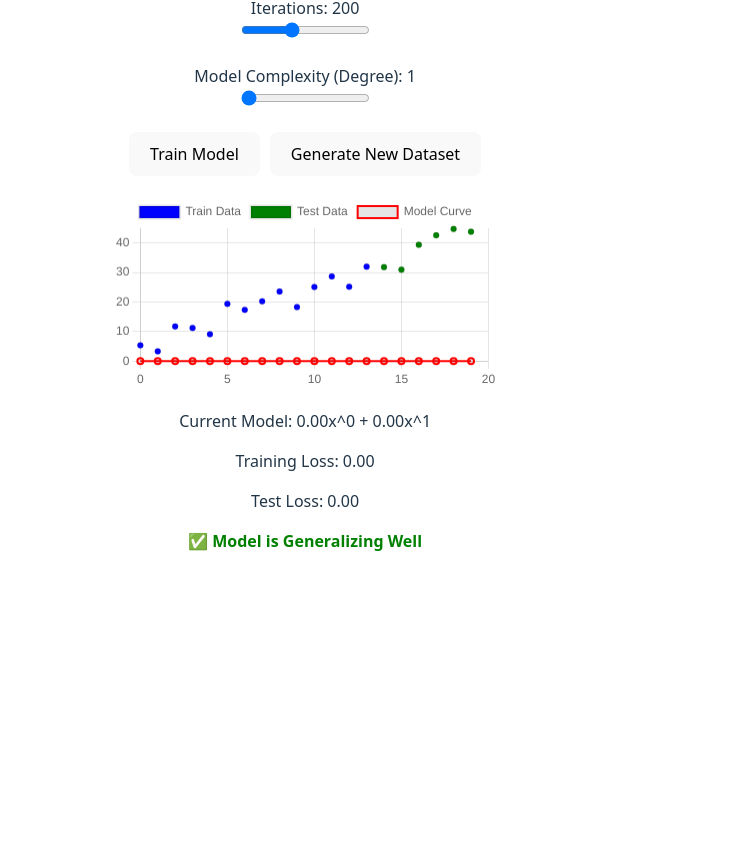
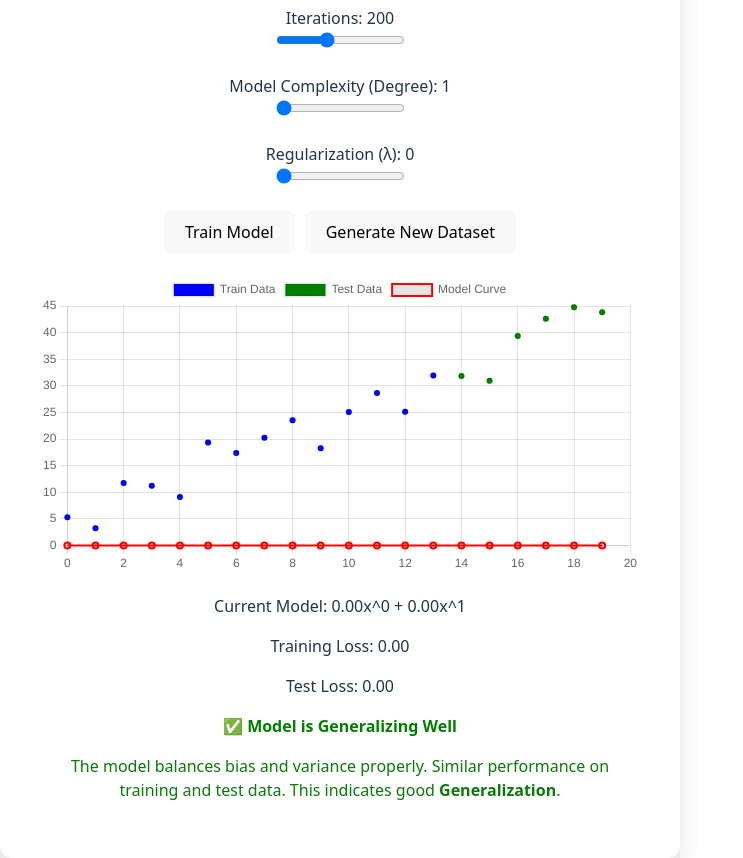
Before and after one commit to mudassirbeg/ENIGMA_2.0_Zyphix, a React (Vite) app: page / in a window 1280 px wide. Shown: the part 271-1129 px from the top of the page, without its empty margins (0-743 px from the left). Before the commit the page ends 854 px from the top, so only its background shows below. Built offline with nearby package versions, Linux system fonts and the light colour scheme.

Commit message:
feat: add L2 regularization (ridge regression) to reduce overfitting

```diff
--- a/src/App.jsx
+++ b/src/App.jsx
@@ -13,9 +13,11 @@ import { Line } from "react-chartjs-2";
 ChartJS.register(LineElement, PointElement, LinearScale, Title, Tooltip, Legend);
 
 function App() {
+
   const [learningRate, setLearningRate] = useState(0.01);
   const [iterations, setIterations] = useState(200);
   const [degree, setDegree] = useState(1);
+  const [lambda, setLambda] = useState(0);
   const [weights, setWeights] = useState([0, 0]);
   const [trainLoss, setTrainLoss] = useState(0);
   const [testLoss, setTestLoss] = useState(0);
@@ -59,8 +61,10 @@ function App() {
       });
 
       for (let d = 0; d <= degree; d++) {
+  const regularizationTerm = lambda * newWeights[d];
   newWeights[d] -=
-          (learningRate * gradients[d]) / trainData.length;
+    (learningRate *
+      (gradients[d] / trainData.length + regularizationTerm));
 }
     }
 
@@ -144,7 +148,26 @@ function App() {
   };
 
   return (
-    <div style={{ textAlign: "center", padding: "30px" }}>
+    <div
+      style={{
+        minHeight: "100vh",
+        background: "#f4f6f9",
+        display: "flex",
+        justifyContent: "center",
+        alignItems: "center",
+      }}
+    >
+      <div
+        style={{
+          background: "white",
+          padding: "40px",
+          borderRadius: "12px",
+          boxShadow: "0 10px 25px rgba(0,0,0,0.1)",
+          width: "100%",
+          maxWidth: "900px",
+          textAlign: "center",
+        }}
+      >
         <h1>ML Learning Sandbox</h1>
         <p>Interactive Overfitting Simulator</p>
 
@@ -187,6 +210,19 @@ function App() {
           />
         </div>
 
+        <div style={{ margin: "20px" }}>
+  <label>Regularization (λ): {lambda}</label>
+  <br />
+  <input
+    type="range"
+    min="0"
+    max="1"
+    step="0.01"
+    value={lambda}
+    onChange={(e) => setLambda(Number(e.target.value))}
+  />
+</div>
+
         <button
           onClick={trainModel}
           style={{ padding: "10px 20px", marginBottom: "20px" }}
@@ -196,12 +232,16 @@ function App() {
 
         <button
           onClick={regenerateData}
-        style={{ padding: "10px 20px", marginBottom: "20px", marginLeft: "10px" }}
+          style={{
+            padding: "10px 20px",
+            marginBottom: "20px",
+            marginLeft: "10px",
+          }}
         >
           Generate New Dataset
         </button>
 
-      <div style={{ width: "70%", margin: "auto" }}>
+        <div style={{ width: "100%", margin: "auto" }}>
           <Line data={chartData} options={options} />
         </div>
 
@@ -224,6 +264,29 @@ function App() {
               </span>
             )}
           </div>
+
+          <div
+            style={{
+              marginTop: "15px",
+              maxWidth: "600px",
+              marginInline: "auto",
+            }}
+          >
+            {isOverfitting ? (
+              <p style={{ color: "#b00020" }}>
+                High model complexity causes memorization of training data.
+                Performance drops on unseen test data.
+                This is <b>Overfitting (High Variance)</b>.
+              </p>
+            ) : (
+              <p style={{ color: "#0a7a0a" }}>
+                The model balances bias and variance properly.
+                Similar performance on training and test data.
+                This indicates good <b>Generalization</b>.
+              </p>
+            )}
+          </div>
+        </div>
       </div>
     </div>
   );
```
Lines whose indentation alone changed are shown as unchanged.
